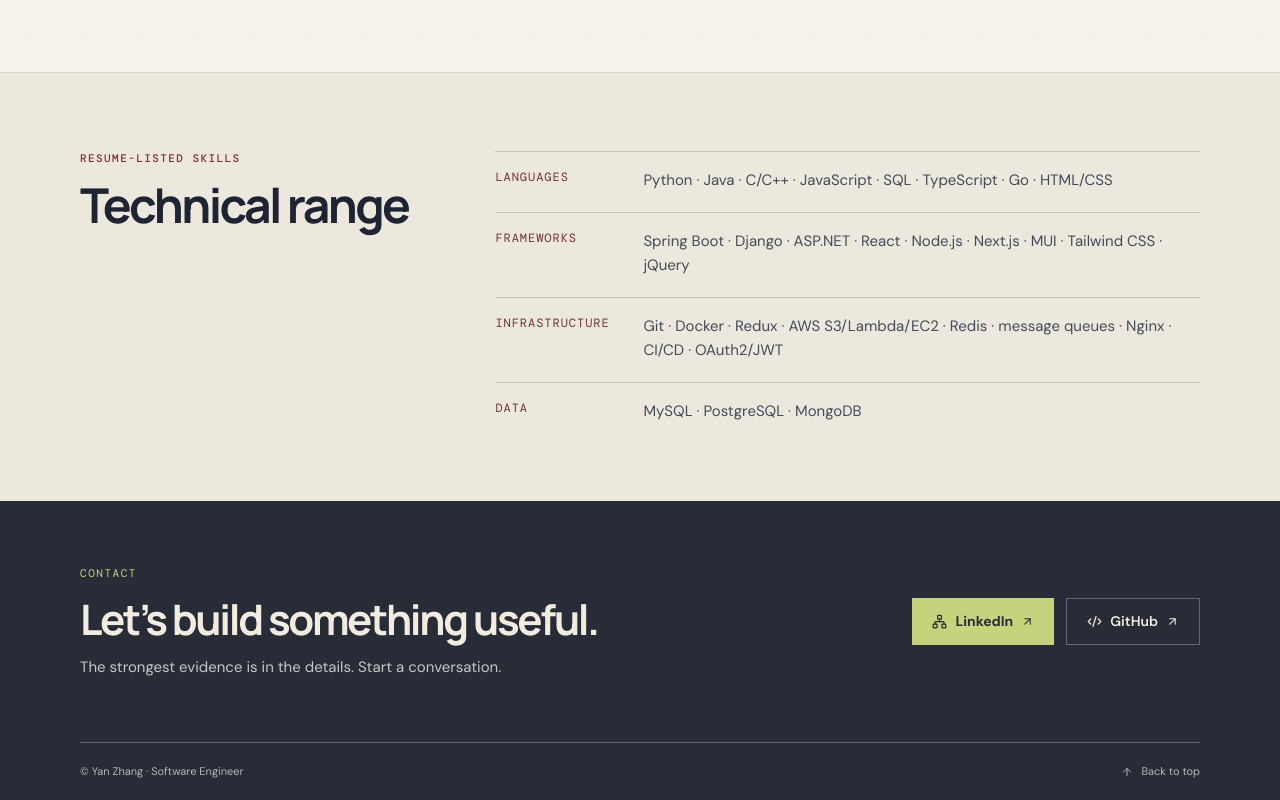
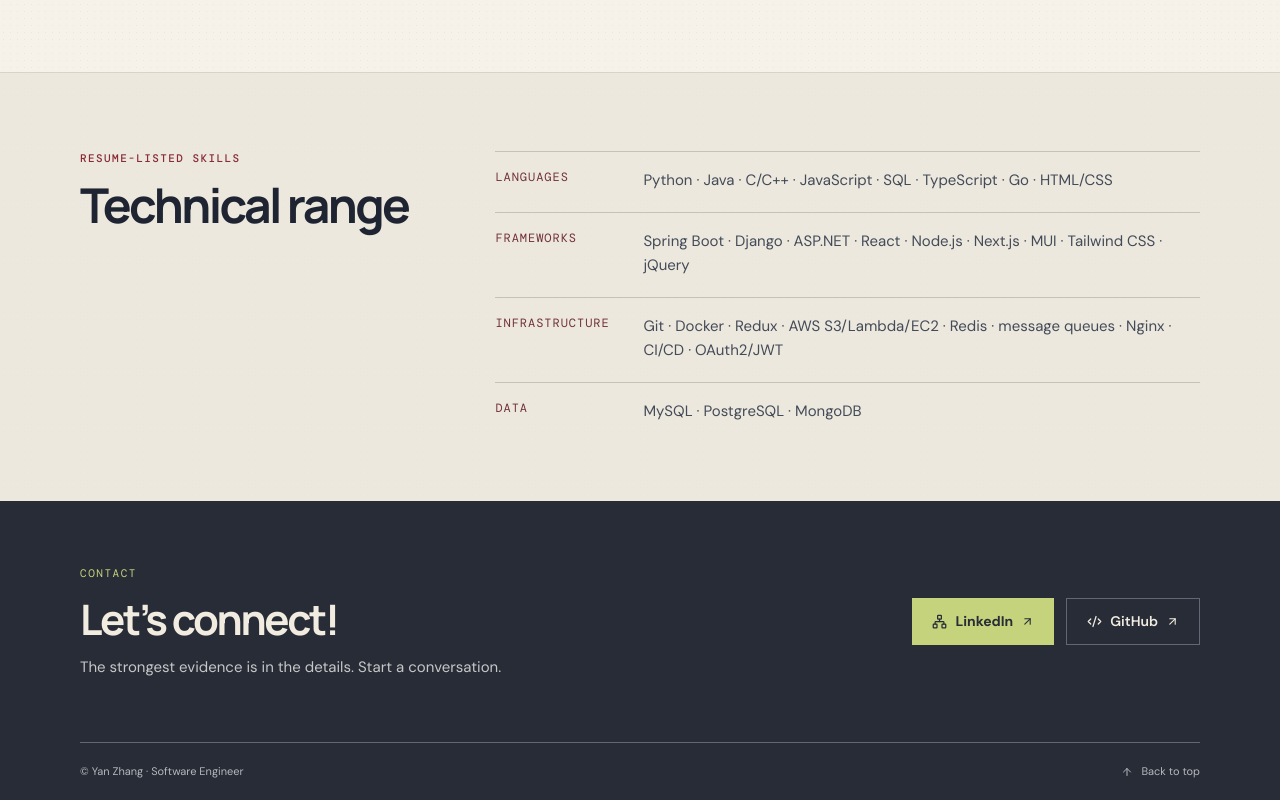
Before and after one commit to kkyan1105/kkyan1105.github.io, a React (Vite) app: page / in a window 1280 px wide. Shown: the part 3653-4453 px from the top of the page. Built offline with nearby package versions, Linux system fonts and the light colour scheme.

Commit message:
Simplify contact heading

```diff
--- a/src/Portfolio.tsx
+++ b/src/Portfolio.tsx
@@ -205,7 +205,7 @@ export default function Portfolio() {
 
         <section id="contact" className="bg-[#272c37] py-12 text-[#f1ecdf] md:py-16">
           <div className="page-wrap flex flex-col justify-between gap-7 md:flex-row md:items-center">
-            <div><p className="mono mb-3 text-[11px] uppercase tracking-[.14em] text-[#c5d37c]">Contact</p><h2 className="display text-3xl font-bold md:text-[42px]">Let’s build something useful.</h2><p className="mt-3 text-[15px] text-[#c6c7c7]">The strongest evidence is in the details. Start a conversation.</p></div>
+            <div><p className="mono mb-3 text-[11px] uppercase tracking-[.14em] text-[#c5d37c]">Contact</p><h2 className="display text-3xl font-bold md:text-[42px]">Let’s connect!</h2><p className="mt-3 text-[15px] text-[#c6c7c7]">The strongest evidence is in the details. Start a conversation.</p></div>
             <div className="flex flex-wrap gap-3">
               <a href={LINKEDIN} target="_blank" rel="noreferrer" className="inline-flex items-center gap-2 bg-[#c5d37c] px-5 py-3 text-[14px] font-bold text-[#272c37] transition hover:bg-[#d5df9e]" aria-label="Connect with Yan on LinkedIn" data-testid="link-linkedin-footer"><Linkedin size={15} aria-hidden="true" /> LinkedIn <ArrowUpRight size={13} aria-hidden="true" /></a>
               <a href={GITHUB} target="_blank" rel="noreferrer" className="inline-flex items-center gap-2 border border-[#616775] px-5 py-3 text-[14px] font-semibold transition hover:border-[#f1ecdf]" aria-label="View Yan Zhang’s GitHub profile" data-testid="link-github"><Github size={15} aria-hidden="true" /> GitHub <ArrowUpRight size={13} aria-hidden="true" /></a>
```
